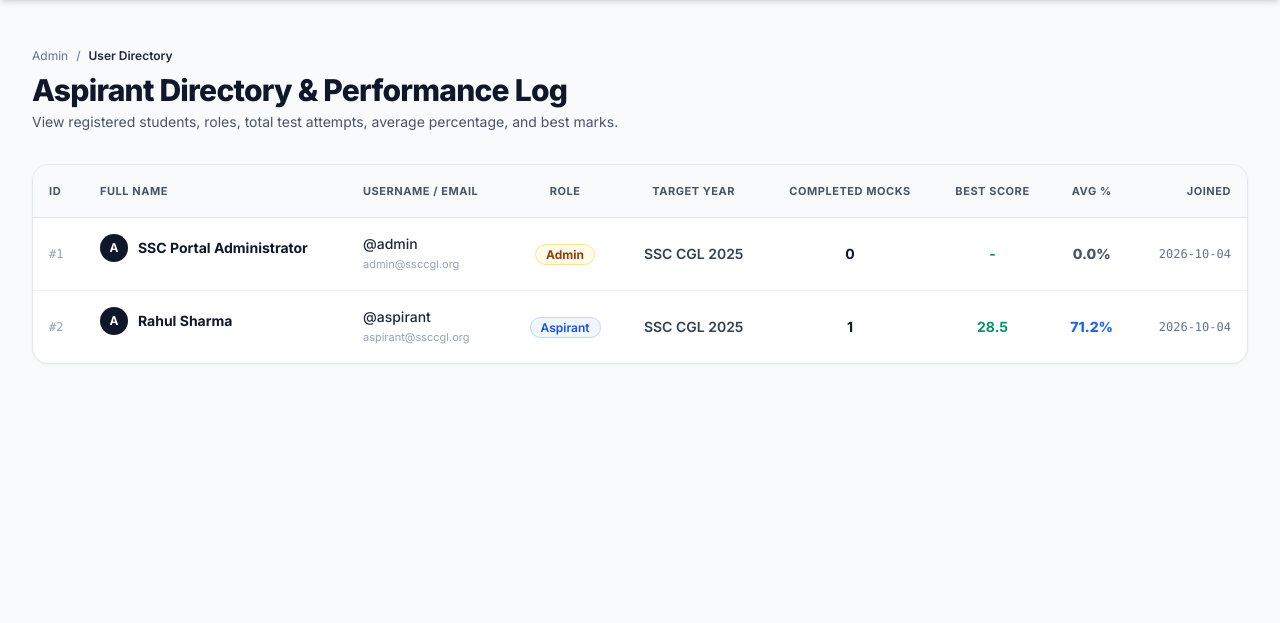
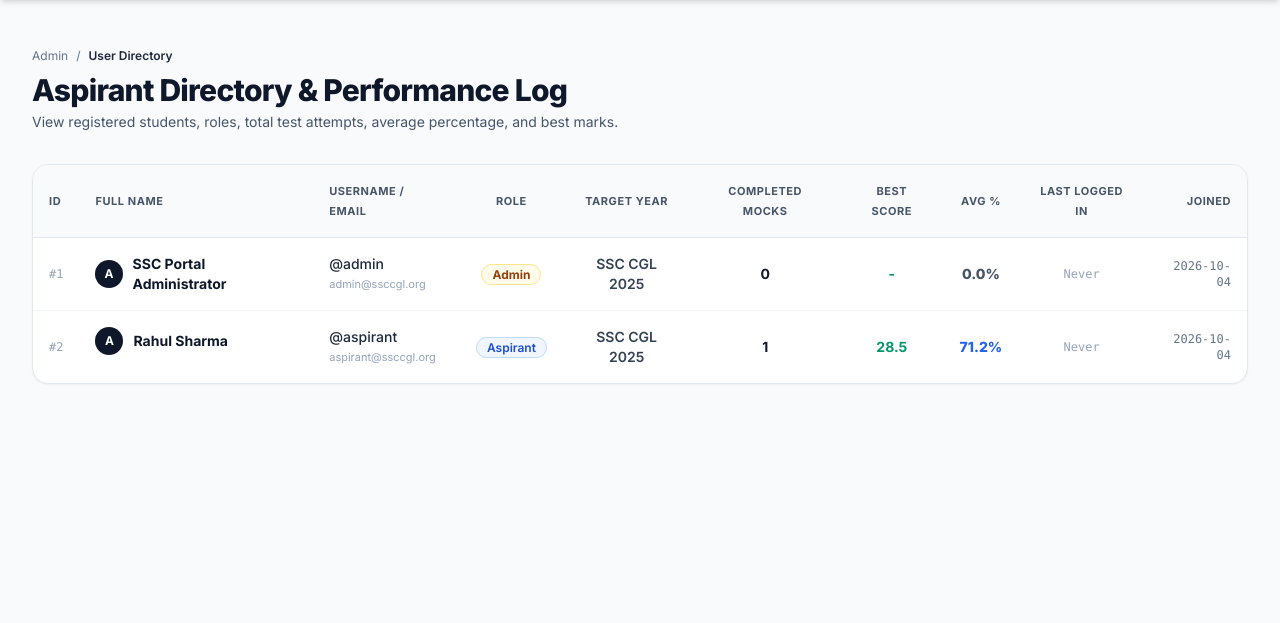
Before and after one commit to mlohithchintu0-create/ssc-cgl-portal, a Flask app: page /admin/users in a window 1280 px wide. Shown: the part 65-688 px from the top of the page. Run offline with Flask 3, Linux system fonts and the light colour scheme; a user stored in the database is signed in; data comes from the database, SQL or seed files in the repository; some libraries are stand-ins or nearby versions.

Commit message:
Add real-time user login tracking and activity monitoring to admin panel

```diff
--- a/app.py
+++ b/app.py
@@ -149,6 +149,16 @@ def login():
             session['username'] = user['username']
             session['role'] = user['role']
             session['full_name'] = user['full_name']
+
+            # Record last login timestamp
+            try:
+                up_conn = get_db()
+                up_conn.execute("UPDATE users SET last_login = CURRENT_TIMESTAMP WHERE id = ?", (user['id'],))
+                up_conn.commit()
+                up_conn.close()
+            except Exception as e:
+                print("Notice updating last_login:", e)
+
             flash(f'Welcome back, {user["full_name"]}!', 'success')
             next_url = request.args.get('next')
             return redirect(next_url or url_for('dashboard'))
--- a/database.py
+++ b/database.py
@@ -25,9 +25,14 @@ def init_db():
         role TEXT DEFAULT 'user',
         full_name TEXT NOT NULL,
         target_year INTEGER DEFAULT 2025,
+        last_login TIMESTAMP,
         created_at TIMESTAMP DEFAULT CURRENT_TIMESTAMP
     )
     """)
+    try:
+        cursor.execute("ALTER TABLE users ADD COLUMN last_login TIMESTAMP")
+    except Exception:
+        pass
 
     # Subjects table
     cursor.execute("""
--- a/templates/admin/users.html
+++ b/templates/admin/users.html
@@ -36,6 +36,7 @@
                         <th class="p-4 text-center">Completed Mocks</th>
                         <th class="p-4 text-center">Best Score</th>
                         <th class="p-4 text-center">Avg %</th>
+                        <th class="p-4 text-center">Last Logged In</th>
                         <th class="p-4 text-right">Joined</th>
                     </tr>
                 </thead>
@@ -72,6 +73,16 @@
                         <td class="p-4 text-center font-extrabold {% if u.avg_percentage >= 75 %}text-emerald-600{% elif u.avg_percentage >= 50 %}text-blue-600{% else %}text-slate-600{% endif %}">
                             {{ "%.1f"|format(u.avg_percentage) }}%
                         </td>
+                        <td class="p-4 text-center whitespace-nowrap text-slate-600 font-mono text-xs">
+                            {% if u.last_login %}
+                            <span class="text-emerald-700 font-semibold flex items-center justify-center gap-1">
+                                <span class="w-1.5 h-1.5 rounded-full bg-emerald-500"></span>
+                                {{ u.last_login[:16] }}
+                            </span>
+                            {% else %}
+                            <span class="text-slate-400">Never</span>
+                            {% endif %}
+                        </td>
                         <td class="p-4 text-right text-slate-500 font-mono text-xs">
                             {{ u.created_at[:10] if u.created_at else '-' }}
                         </td>
```
